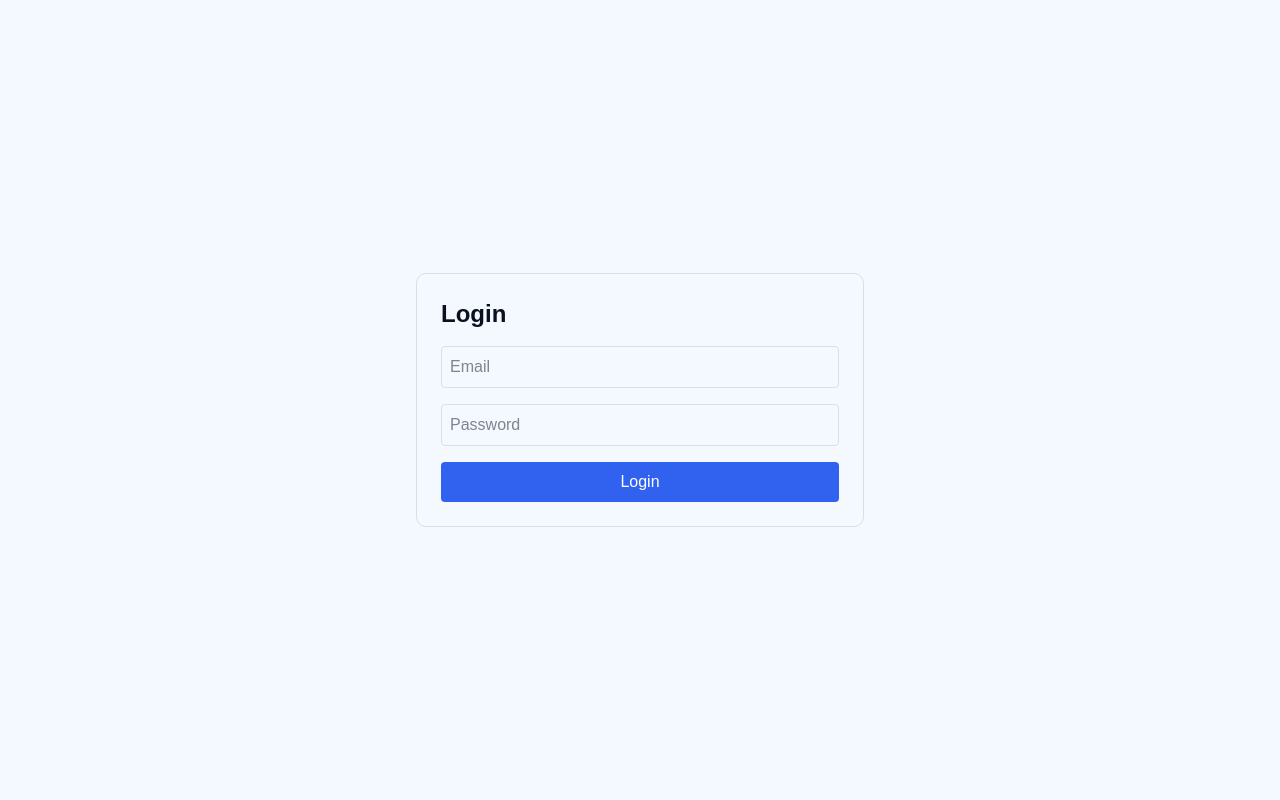
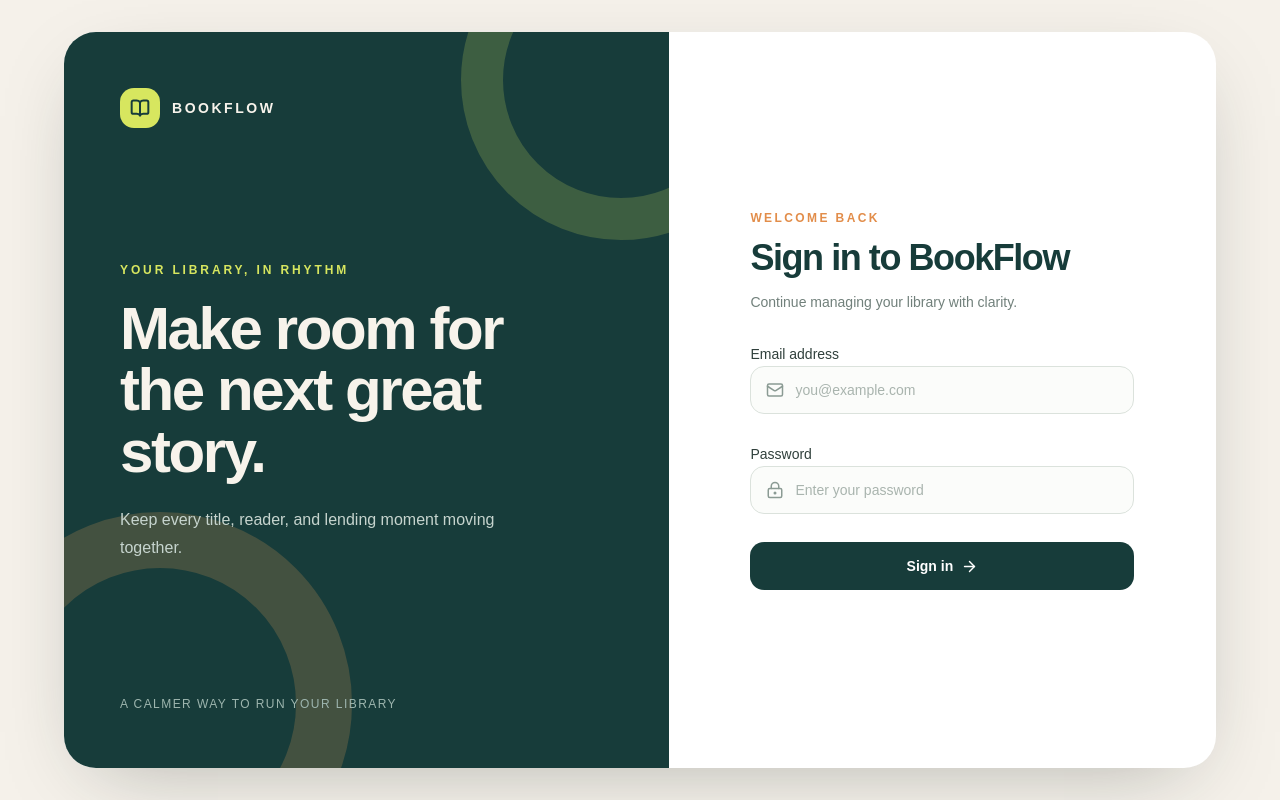
Before and after one commit to chihebabiza/react-starter-dashboard, a React (Vite) app: page /login in a window 1280 px wide. Built offline with nearby package versions, Linux system fonts and the light colour scheme.

Commit message:
edit login design page

```diff
--- a/src/features/auth/pages/Login.tsx
+++ b/src/features/auth/pages/Login.tsx
@@ -1,6 +1,7 @@
 import { useNavigate } from "react-router-dom";
 import { useForm } from "react-hook-form";
 import { zodResolver } from "@hookform/resolvers/zod";
+import { ArrowRight, BookOpen, LockKeyhole, Mail } from "lucide-react";
 
 import { useLogin } from "@/features/auth/hooks/useLogin";
 import {
@@ -33,51 +34,113 @@ export function Login() {
   };
 
   return (
-    <div className="flex min-h-screen items-center justify-center">
+    <div className="min-h-screen bg-[#f5f1ea] p-4 text-[#1b2523] sm:p-6 lg:p-8">
+      <div className="mx-auto grid min-h-[calc(100vh-2rem)] max-w-6xl overflow-hidden rounded-[2rem] bg-white shadow-[0_24px_80px_-32px_rgba(27,37,35,0.35)] sm:min-h-[calc(100vh-3rem)] lg:grid-cols-[1.05fr_0.95fr] lg:min-h-[calc(100vh-4rem)]">
+        <section className="relative hidden overflow-hidden bg-[#173c3a] p-10 text-[#f7f3eb] lg:flex lg:flex-col lg:justify-between lg:p-14">
+          <div className="absolute -right-28 -top-28 h-80 w-80 rounded-full border-[42px] border-[#d7e65f]/20" />
+          <div className="absolute -bottom-32 -left-24 h-96 w-96 rounded-full border-[56px] border-[#f3a35c]/20" />
+
+          <div className="relative flex items-center gap-3 text-sm font-semibold tracking-[0.18em] uppercase">
+            <span className="flex h-10 w-10 items-center justify-center rounded-xl bg-[#d7e65f] text-[#173c3a]">
+              <BookOpen size={20} strokeWidth={2.4} />
+            </span>
+            BookFlow
+          </div>
+
+          <div className="relative max-w-md">
+            <p className="mb-5 text-xs font-semibold tracking-[0.24em] text-[#d7e65f] uppercase">
+              Your library, in rhythm
+            </p>
+            <h2 className="text-5xl leading-[1.02] font-semibold tracking-[-0.04em] xl:text-6xl">
+              Make room for the next great story.
+            </h2>
+            <p className="mt-6 max-w-sm text-base leading-7 text-[#c6d4ce]">
+              Keep every title, reader, and lending moment moving together.
+            </p>
+          </div>
+
+          <p className="relative text-xs tracking-[0.12em] text-[#9db5ae] uppercase">
+            A calmer way to run your library
+          </p>
+        </section>
+
+        <main className="flex items-center justify-center px-6 py-12 sm:px-12 lg:px-16">
       <form
         onSubmit={handleSubmit(onSubmit)}
-        className="w-full max-w-md space-y-4 rounded-lg border p-6"
+        className="w-full max-w-sm space-y-7"
       >
-        <h1 className="text-2xl font-bold">Login</h1>
+        <div>
+          <div className="mb-8 flex h-11 w-11 items-center justify-center rounded-xl bg-[#edf2c6] text-[#173c3a] lg:hidden">
+            <BookOpen size={21} strokeWidth={2.3} />
+          </div>
+          <p className="mb-3 text-xs font-semibold tracking-[0.2em] text-[#e28d4a] uppercase">
+            Welcome back
+          </p>
+          <h1 className="text-4xl font-semibold tracking-[-0.04em] text-[#173c3a]">
+            Sign in to BookFlow
+          </h1>
+          <p className="mt-3 text-sm leading-6 text-[#71807b]">
+            Continue managing your library with clarity.
+          </p>
+        </div>
 
-        <div>
+        <div className="space-y-2">
+          <label htmlFor="email" className="text-sm font-medium text-[#30403c]">
+            Email address
+          </label>
+          <div className="relative">
+            <Mail className="absolute top-1/2 left-4 -translate-y-1/2 text-[#8b9b94]" size={18} />
           <input
+            id="email"
             type="email"
-            placeholder="Email"
+            placeholder="you@example.com"
             {...register("email")}
-            className="w-full rounded border p-2"
+            className="h-12 w-full rounded-xl border border-[#dbe2dc] bg-[#fbfcfa] pr-4 pl-11 text-sm outline-none transition placeholder:text-[#a9b4ae] focus:border-[#173c3a] focus:ring-4 focus:ring-[#d7e65f]/30"
           />
+          </div>
 
           {errors.email && (
-            <p className="text-sm text-red-500">{errors.email.message}</p>
+            <p className="text-sm text-red-600">{errors.email.message}</p>
           )}
         </div>
 
-        <div>
+        <div className="space-y-2">
+          <label htmlFor="password" className="text-sm font-medium text-[#30403c]">
+            Password
+          </label>
+          <div className="relative">
+            <LockKeyhole className="absolute top-1/2 left-4 -translate-y-1/2 text-[#8b9b94]" size={18} />
           <input
+            id="password"
             type="password"
-            placeholder="Password"
+            placeholder="Enter your password"
             {...register("password")}
-            className="w-full rounded border p-2"
+            className="h-12 w-full rounded-xl border border-[#dbe2dc] bg-[#fbfcfa] pr-4 pl-11 text-sm outline-none transition placeholder:text-[#a9b4ae] focus:border-[#173c3a] focus:ring-4 focus:ring-[#d7e65f]/30"
           />
+          </div>
 
           {errors.password && (
-            <p className="text-sm text-red-500">{errors.password.message}</p>
+            <p className="text-sm text-red-600">{errors.password.message}</p>
           )}
         </div>
 
         {loginMutation.isError && (
-          <p className="text-sm text-red-500">Invalid email or password.</p>
+          <p className="rounded-xl border border-red-200 bg-red-50 px-4 py-3 text-sm text-red-700">
+            Invalid email or password.
+          </p>
         )}
 
         <button
           type="submit"
           disabled={loginMutation.isPending}
-          className="w-full rounded bg-primary p-2 text-primary-foreground"
+          className="group flex h-12 w-full items-center justify-center gap-2 rounded-xl bg-[#173c3a] text-sm font-semibold text-white transition hover:bg-[#235651] focus:ring-4 focus:ring-[#d7e65f]/40 focus:outline-none disabled:cursor-not-allowed disabled:opacity-60"
         >
-          {loginMutation.isPending ? "Logging in..." : "Login"}
+          {loginMutation.isPending ? "Signing in..." : "Sign in"}
+          {!loginMutation.isPending && <ArrowRight size={17} className="transition-transform group-hover:translate-x-1" />}
         </button>
       </form>
+        </main>
+      </div>
     </div>
   );
 }
```
